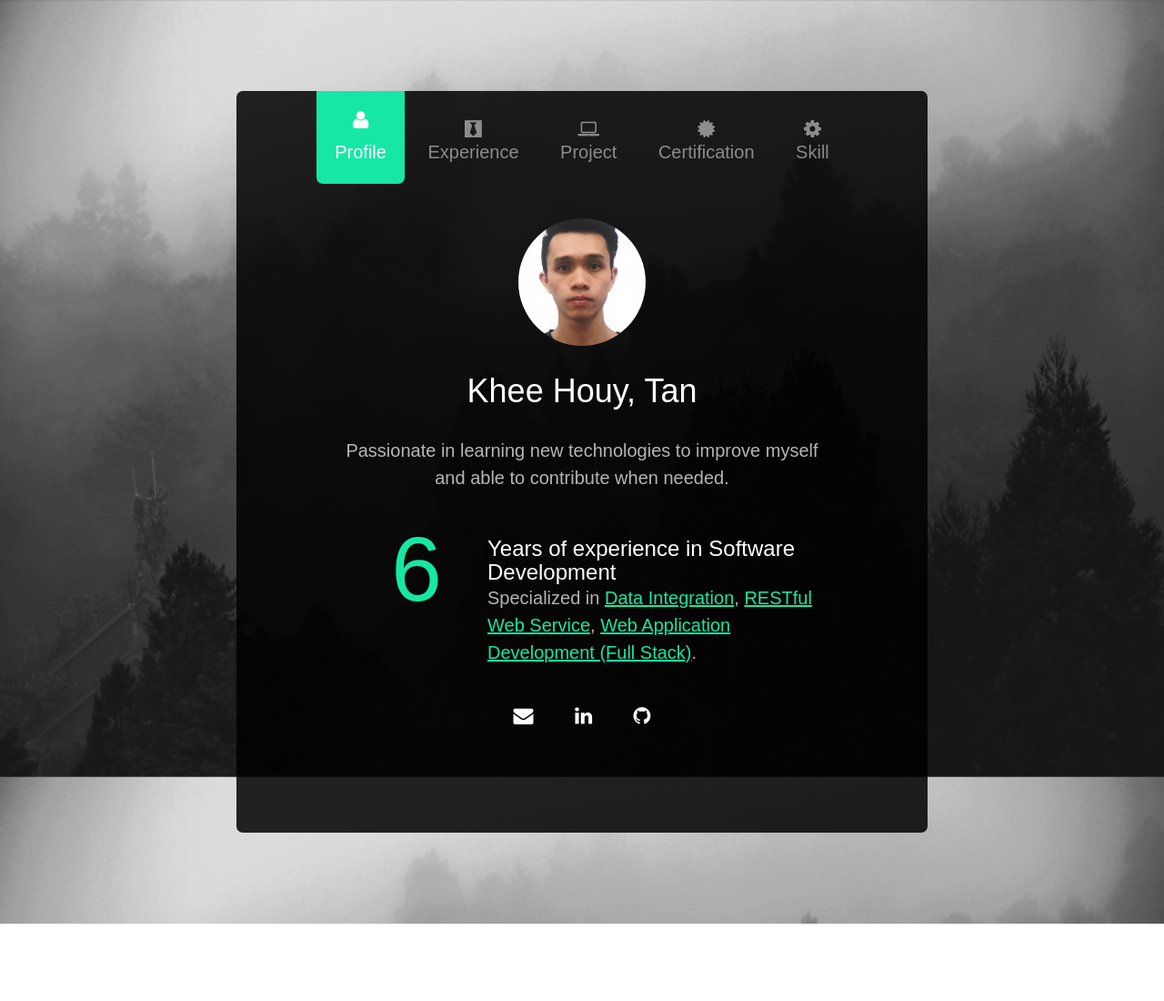
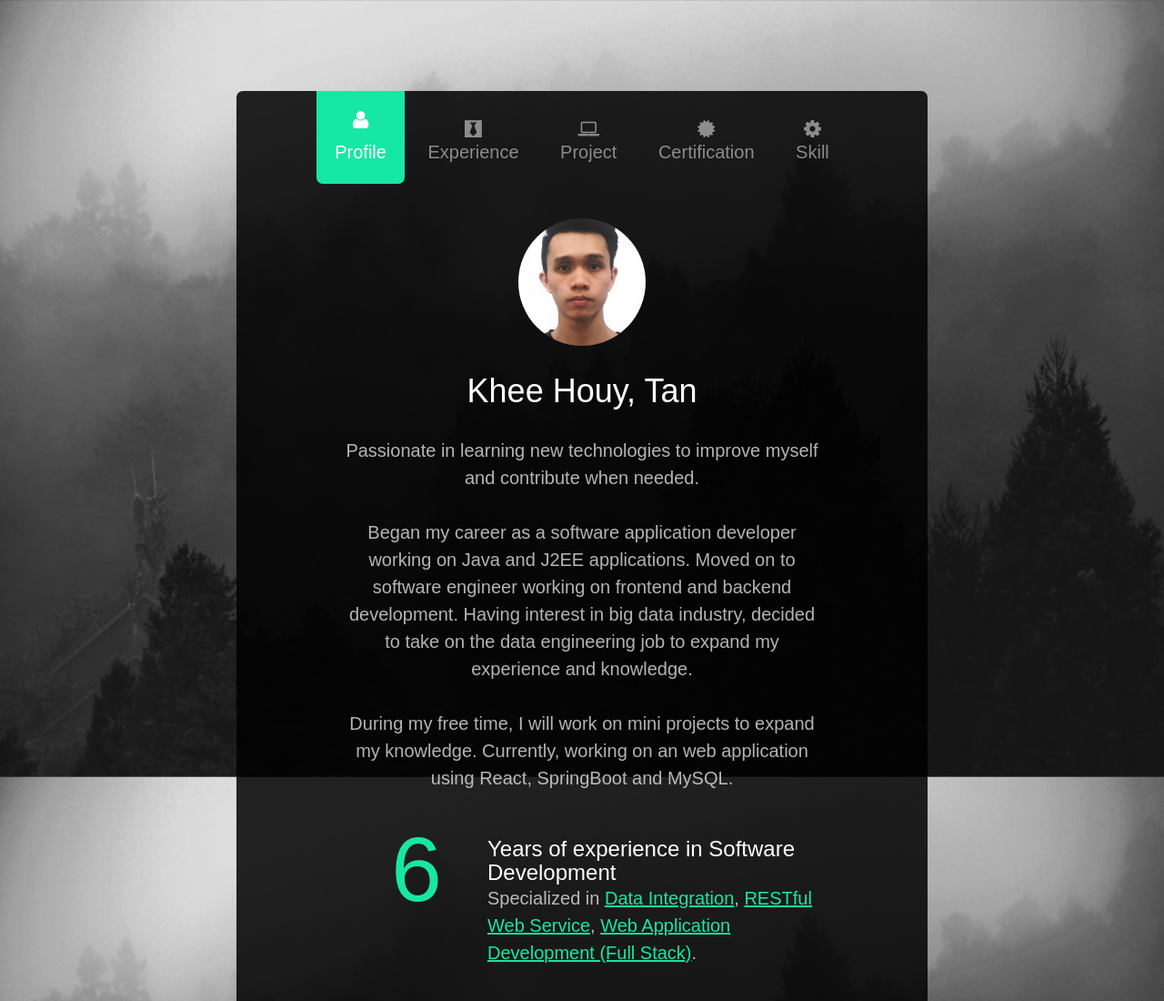
Before and after one commit to KheeForDev/kheefordev.github.io, a plain HTML site: page index.html in a window 1280 px wide. Shown: the top 1100 px of the page at 91% size. Before the commit the page ends 1015 px from the top, so only its background shows below. Drawn offline with Linux system fonts and the light colour scheme; files whose address does not match are found by name.

Commit message:
UPD: Update Profile section to add in description of myself.

```diff
--- a/index.html
+++ b/index.html
@@ -99,10 +99,10 @@
                                 <img class="circular-crop" src="images/profile_img.png">
                             </figure>
                             <h1>Khee Houy, Tan</h1>
-                            <p>Passionate in learning new technologies to improve myself and able to contribute when needed.</p>
-                            <!-- <p>Having experienced various line of professions, I am specialized in <span class="underline">Data Integration</span>, <span class="underline">RESTful API Service</span>, <span class="underline">Web Application Development (Full Stack)</span>.</p> -->
-                            <!-- <p>Born and raised in <a href="#">Brooklyn</a>. Far far away, behind the word mountains, far from the countries Vokalia and Consonantia, there live the blind texts. Separated they live in Bookmarksgrove right at the coast of the
-                                <a href="#">Semantics</a>, a large language ocean. A small river named Duden flows by their place and supplies it with the necessary regelialia. </p> -->
+                            <p>Passionate in learning new technologies to improve myself and contribute when needed.</p>
+                            <p>Began my career as a software application developer working on Java and J2EE applications. Moved on to software engineer working on frontend and backend development. Having interest in big data industry, decided to take on
+                                the data engineering job to expand my experience and knowledge.</p>
+                            <p>During my free time, I will work on mini projects to expand my knowledge. Currently, working on an web application using React, SpringBoot and MySQL.</p>
                         </div>
                     </div>
                     <div class="row">
```
